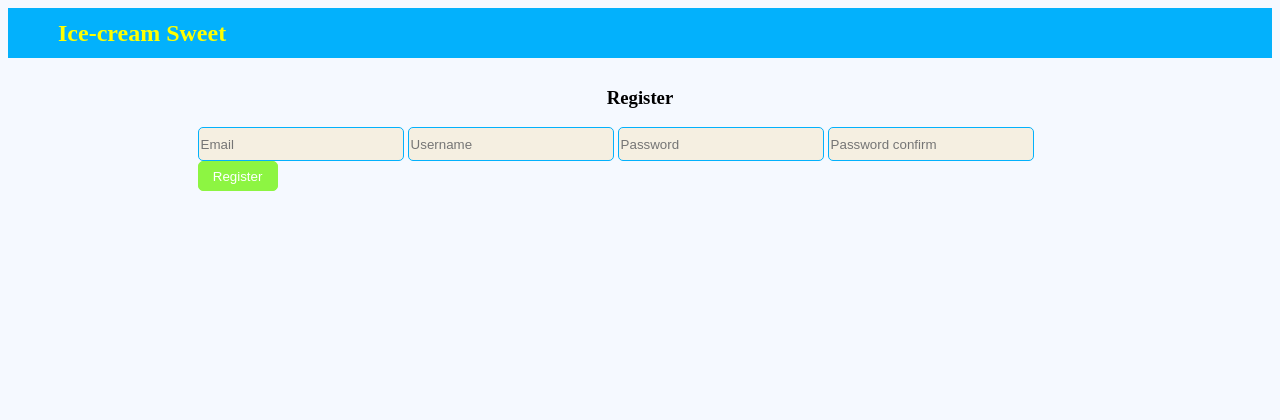
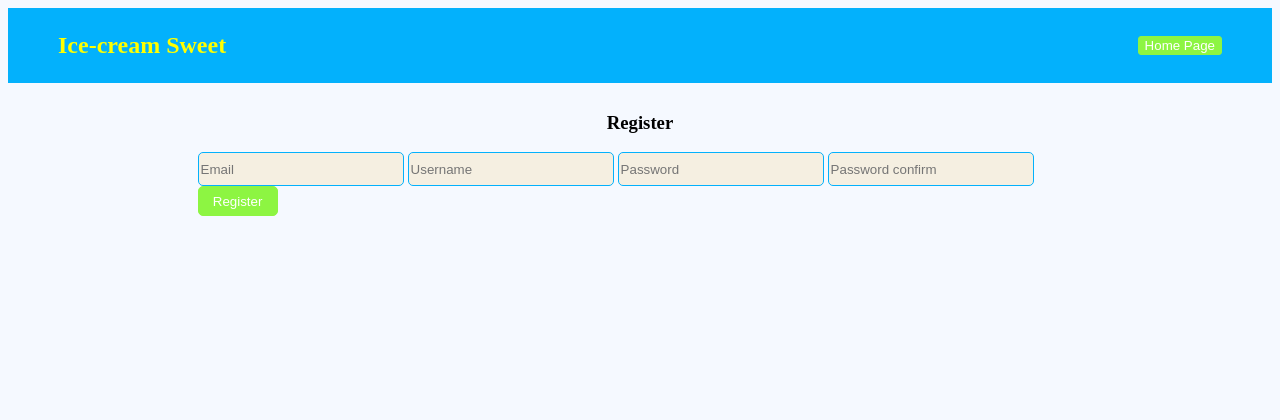
Before and after one commit to Redhawks11120/icecream_web, a Django app: template ice/authentication/templates/authentication/register.html in a window 1280 px wide. Shown: the top 420 px of the page. Run offline with Django 3.2, Linux system fonts and the light colour scheme; the template is opened without the code that fills it, so the values that code supplies are empty.

Commit message:
update 2

```diff
--- a/ice/authentication/static/authentication/style.css
+++ b/ice/authentication/static/authentication/style.css
@@ -9,14 +9,14 @@ body{
     min-height: 100vh;
 }
 
-.header {
-	height: 50px;
+.header{
+	height: 75px;
 	width: 100%;
+	display: flex;
 	background-color: rgb(3, 177, 252);
 	color: white;
-	display: flex;
-	justify-content: flex-start;
 	align-items: center;
+	justify-content: space-between;
 }
 
 .logo {
--- a/ice/authentication/templates/authentication/login.html
+++ b/ice/authentication/templates/authentication/login.html
@@ -9,8 +9,11 @@
 </head>
 <body>
 <div class="container">
-    <div class="header">
+    <div class="header" style="justify-content: space-between;">
         <div class="logo"><h3><font size="+2" color="yellow">Ice-cream Sweet</font></h3></div>
+        <a href="{% url 'home' %}" style="margin-right:50px;">
+            <button>Home Page</button>
+        </a>
     </div>
     <div class="content">
         <h3>Welcome!</h3>
--- a/ice/authentication/templates/authentication/register.html
+++ b/ice/authentication/templates/authentication/register.html
@@ -9,8 +9,11 @@
 </head>
 <body>
 <div class="container">
-    <div class="header">
+    <div class="header" style="justify-content: space-between;">
         <div class="logo"><h3><font size="+2" color="yellow">Ice-cream Sweet</font></h3></div>
+        <a href="{% url 'home' %}" style="margin-right:50px;">
+            <button>Home Page</button>
+        </a>
     </div>
     <div class="content">
         <h3>Register</h3>
--- a/ice/order/templates/order/buy.html
+++ b/ice/order/templates/order/buy.html
@@ -12,12 +12,14 @@
     <div class="header">
         <div class="homepage"><h3><font size="+2" color="yellow">Ice-cream Sweet</font></h3></div>
         <div class="logout">
+            {% if user.is_authenticated %}
                 <a href="{% url 'logout' %}">
                     <button>Logout</button>
                 </a>
                 <a href="{% url 'profile' %}">
                     <button>View profile</button>
                 </a>
+            {% endif %}
             <a href="{% url 'home' %}">
                 <button>Back to Home Page</button>
             </a>
--- a/ice/order/templates/order/cart.html
+++ b/ice/order/templates/order/cart.html
@@ -12,12 +12,14 @@
     <div class="header">
         <div class="homepage"><h3><font size="+2" color="yellow">Ice-cream Sweet</font></h3></div>
         <div class="logout">
+            {% if user.is_authenticated %}
                 <a href="{% url 'logout' %}">
                     <button>Logout</button>
                 </a>
                 <a href="{% url 'profile' %}">
                     <button>View profile</button>
                 </a>
+            {% endif %}
             <a href="{% url 'home' %}">
                 <button>Back to Home Page</button>
             </a>
--- a/ice/order/templates/order/cate.html
+++ b/ice/order/templates/order/cate.html
@@ -12,7 +12,7 @@
     <div class="header">
         <div class="homepage"><h3><font size="+2" color="yellow">Ice-cream Sweet</font></h3></div>
         <div class="logout">
-
+                {% user.is_authenticated %}
                     <a href="{% url 'logout' %}">
                         <button>Logout</button>
                     </a>
@@ -22,6 +22,7 @@
                     <a href="{% url 'buy' %}">
                         <button>Buy</button>
                     </a>
+                {% endif %}
                 <a href="{% url 'show_cart' %}">
                     <button>Cart</button>
                 </a>
--- a/ice/order/templates/order/search.html
+++ b/ice/order/templates/order/search.html
@@ -14,12 +14,14 @@
         <h3><font size="+2" color="yellow">Ice-cream Sweet</font></h3>
     </div>
     <div class="logout">
+        {% if user.is_authenticated %}
             <a href="{% url 'logout' %}">
                 <button>Logout</button>
             </a>
             <a href="{% url 'profile' %}">
                 <button>View profile</button>
             </a>
+        {% endif %}
         <a href="{% url 'home' %}">
             <button>Back to Home Page</button>
         </a>
--- a/ice/order/templates/order/statistics.html
+++ b/ice/order/templates/order/statistics.html
@@ -42,6 +42,7 @@
                         {% csrf_token %}
                         <input value="{{item.items}}" hidden name="id"/>
                         <input value="{{item.items_size}}" hidden name="size"/>
+                        <input value="{{item.id}}" hidden name="customer"/>
                         <button type="submit" style="width: 100%">View Bill</button>
                     </form>
                 </th>
--- a/ice/order/templates/order/view_statistics.html
+++ b/ice/order/templates/order/view_statistics.html
@@ -24,7 +24,7 @@
         </div>
     </div>
     <div class="content">
-        <h3>View Statistics</h3>
+        <h3><font size="+2" color="navy">View Statistics</font></h3>
         <table id="statistics"
                style="border: 2px solid darkred; margin-top: 20px; width: 100%; border-collapse: collapse; background-color: rgb(245, 239, 225);">
             <tr>
--- a/ice/order/views.py
+++ b/ice/order/views.py
@@ -13,8 +13,6 @@ TOTAL_PRICE = 0
 
 
 def home(request):
-    if not request.user.is_authenticated:
-        return render(request, 'authentication/login.html')
 
     context = {
         'user': request.user,
@@ -57,8 +55,6 @@ def user_profile(request):
 
 
 def view_detail(request):
-    if not request.user.is_authenticated:
-        return render(request, 'authentication/login.html')
 
     if request.method == 'POST':
 
```
Also changed, not shown: ice/order/templates/order/detail_product.html (+7 -1 lines), ice/order/templates/order/home.html (+11 -0 lines), ice/db.sqlite3. Lines whose indentation alone changed are shown as unchanged.
